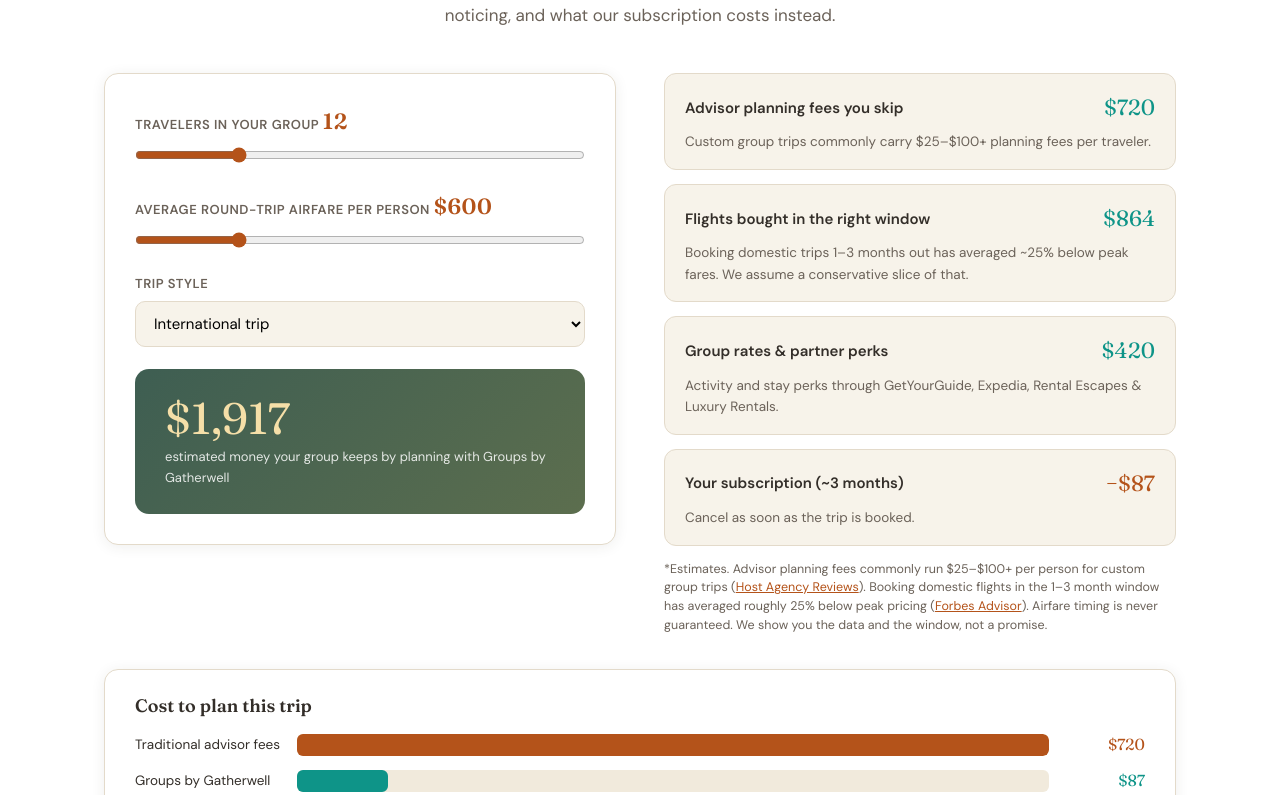
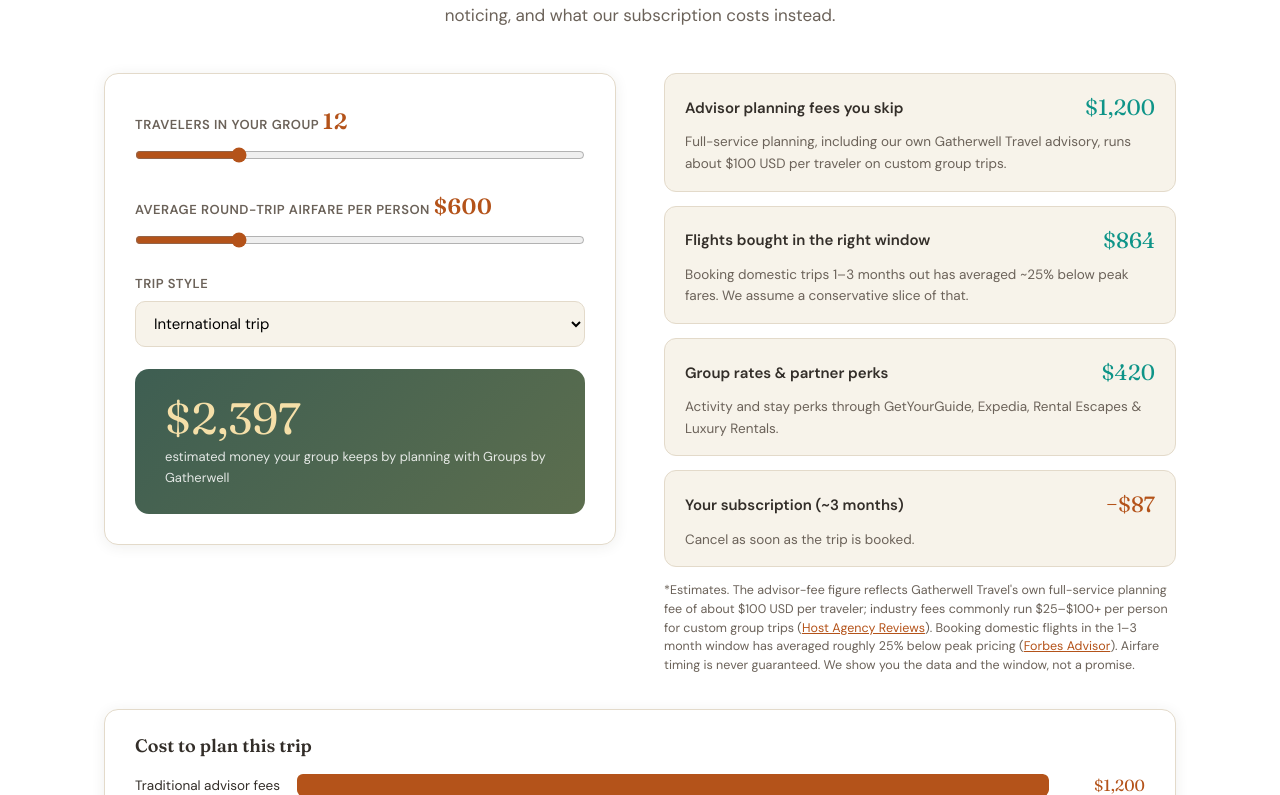
Before and after one commit to Jdiemom/gatherwell-groups, a Next.js app: page / in a window 1280 px wide. Shown: the part 1925-2720 px from the top of the page. Built offline with nearby package versions, Linux system fonts and the light colour scheme.

Commit message:
Update Calculator.tsx

```diff
--- a/app/components/Calculator.tsx
+++ b/app/components/Calculator.tsx
@@ -5,7 +5,7 @@ import { useState } from "react";
 const fmt = (n: number) => "$" + Math.round(n).toLocaleString("en-US");
 
 function calcSavings(size: number, airfare: number, style: string) {
-  const feePP = style === "lux" ? 100 : style === "intl" ? 60 : 40;
+  const feePP = 100; // Gatherwell Travel's full-service planning fee per traveler (USD)
   const advisorFees = size * feePP;
   const flightPct = style === "domestic" ? 0.15 : 0.12;
   const flightSave = size * airfare * flightPct;
@@ -81,7 +81,8 @@ export default function Calculator() {
                 <span className="t">Advisor planning fees you skip</span>
                 <span className="v">{fmt(r.advisorFees)}</span>
                 <span className="d">
-                  Custom group trips commonly carry $25–$100+ planning fees per traveler.
+                  Full-service planning, including our own Gatherwell Travel advisory, runs about
+                  $100 USD per traveler on custom group trips.
                 </span>
               </div>
               <div className="sav-row">
@@ -109,8 +110,9 @@ export default function Calculator() {
               </div>
             </div>
             <div className="foot-note">
-              *Estimates. Advisor planning fees commonly run $25–$100+ per person for custom group
-              trips (
+              *Estimates. The advisor-fee figure reflects Gatherwell Travel&apos;s own full-service
+              planning fee of about $100 USD per traveler; industry fees commonly run $25–$100+ per
+              person for custom group trips (
               <a
                 href="https://hostagencyreviews.com/blog/travel-agents-guide-to-charging-fees"
                 target="_blank"
```
